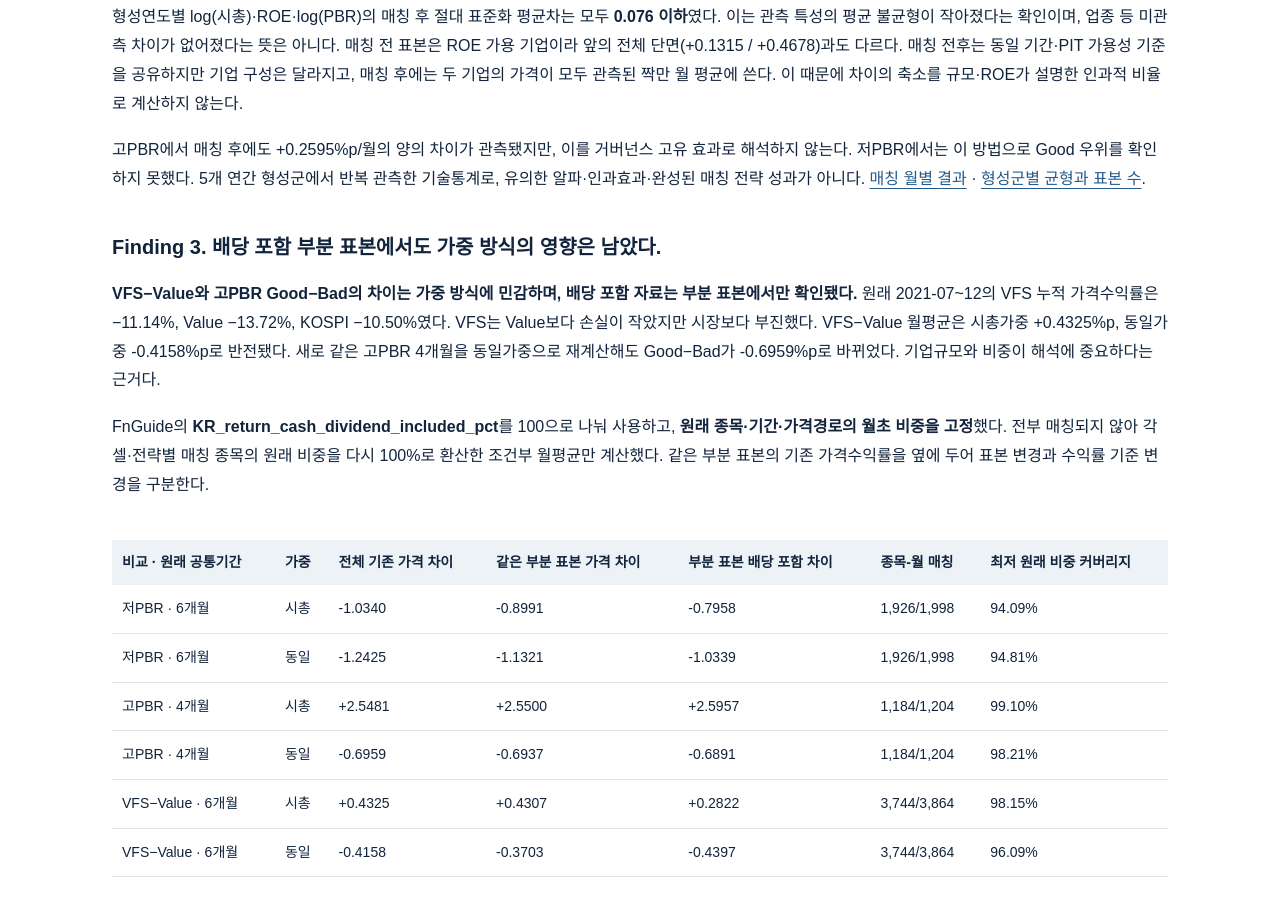
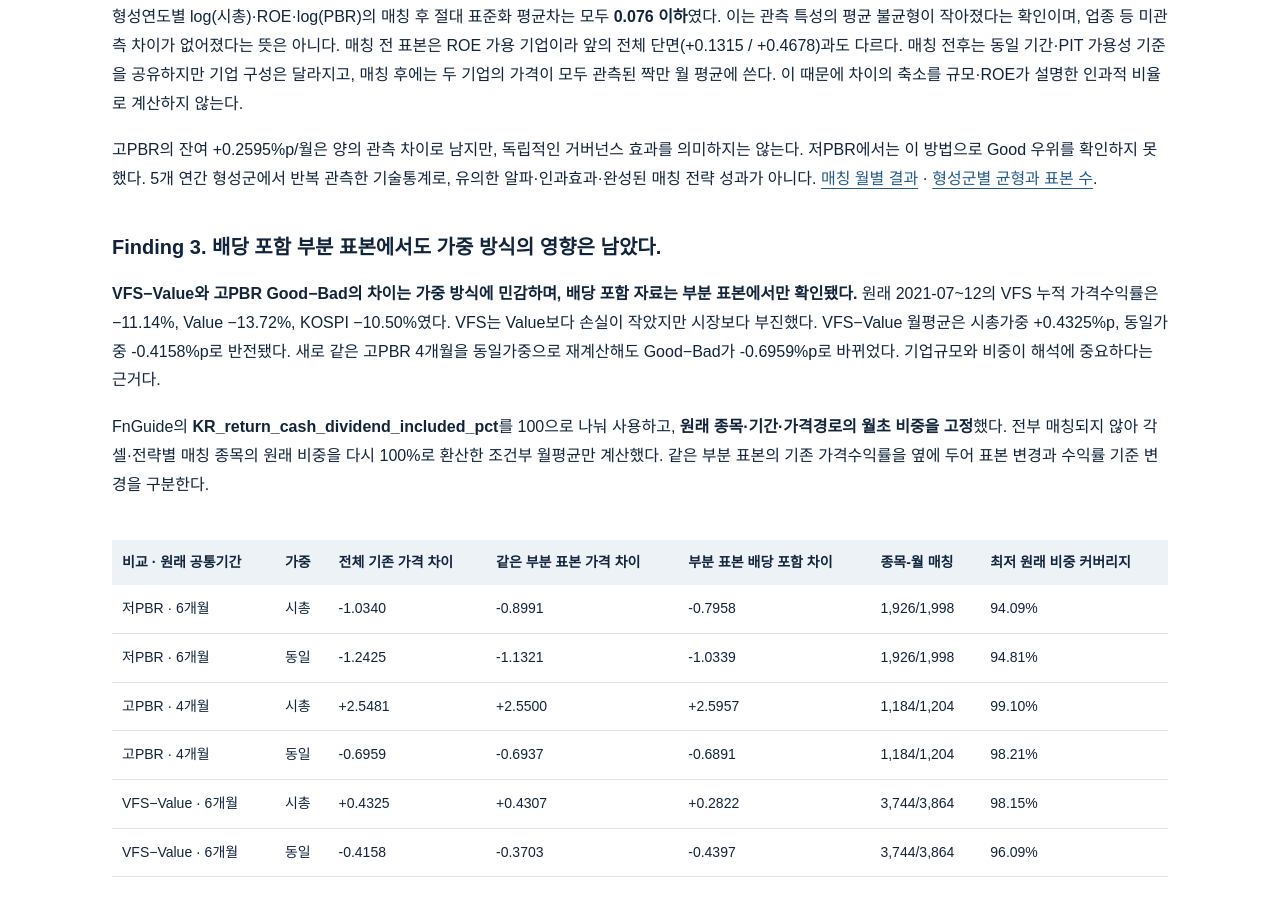
Before and after one commit to bucheoncityboy/mirae-governance-vfs-research, a website: page dashboard/index.html in a window 1280 px wide. Shown: the part 3792-4706 px from the top of the page. Drawn offline with Linux system fonts and the light colour scheme.

Commit message:
Align dashboard matched-return interpretation with generated research text

```diff
--- a/dashboard/index.html
+++ b/dashboard/index.html
@@ -123,7 +123,7 @@
 </tbody></table></div>
 <div class="chart-wrap"><img src="supplement/matching.svg" alt="규모·PIT ROE·PBR 매칭 후 고PBR 차이는 줄고 저PBR 차이는 음수로 바뀌었다"></div>
 <p>형성연도별 log(시총)·ROE·log(PBR)의 매칭 후 절대 표준화 평균차는 모두 <strong>0.076 이하</strong>였다. 이는 관측 특성의 평균 불균형이 작아졌다는 확인이며, 업종 등 미관측 차이가 없어졌다는 뜻은 아니다. 매칭 전 표본은 ROE 가용 기업이라 앞의 전체 단면(+0.1315 / +0.4678)과도 다르다. 매칭 전후는 동일 기간·PIT 가용성 기준을 공유하지만 기업 구성은 달라지고, 매칭 후에는 두 기업의 가격이 모두 관측된 짝만 월 평균에 쓴다. 이 때문에 차이의 축소를 규모·ROE가 설명한 인과적 비율로 계산하지 않는다.</p>
-<p>고PBR에서 매칭 후에도 +0.2595%p/월의 양의 차이가 관측됐지만, 이를 거버넌스 고유 효과로 해석하지 않는다. 저PBR에서는 이 방법으로 Good 우위를 확인하지 못했다. 5개 연간 형성군에서 반복 관측한 기술통계로, 유의한 알파·인과효과·완성된 매칭 전략 성과가 아니다. <a href="https://github.com/bucheoncityboy/mirae-governance-vfs-research/blob/main/outputs/supplement/matching_monthly.csv">매칭 월별 결과</a> · <a href="https://github.com/bucheoncityboy/mirae-governance-vfs-research/blob/main/outputs/supplement/matching_balance.csv">형성군별 균형과 표본 수</a>.</p>
+<p>고PBR의 잔여 +0.2595%p/월은 양의 관측 차이로 남지만, 독립적인 거버넌스 효과를 의미하지는 않는다. 저PBR에서는 이 방법으로 Good 우위를 확인하지 못했다. 5개 연간 형성군에서 반복 관측한 기술통계로, 유의한 알파·인과효과·완성된 매칭 전략 성과가 아니다. <a href="https://github.com/bucheoncityboy/mirae-governance-vfs-research/blob/main/outputs/supplement/matching_monthly.csv">매칭 월별 결과</a> · <a href="https://github.com/bucheoncityboy/mirae-governance-vfs-research/blob/main/outputs/supplement/matching_balance.csv">형성군별 균형과 표본 수</a>.</p>
 <h3>Finding 3. 배당 포함 부분 표본에서도 가중 방식의 영향은 남았다.</h3>
 <p><strong>VFS−Value와 고PBR Good−Bad의 차이는 가중 방식에 민감하며, 배당 포함 자료는 부분 표본에서만 확인됐다.</strong> 원래 2021-07~12의 VFS 누적 가격수익률은 −11.14%, Value −13.72%, KOSPI −10.50%였다. VFS는 Value보다 손실이 작았지만 시장보다 부진했다. VFS−Value 월평균은 시총가중 +0.4325%p, 동일가중 -0.4158%p로 반전됐다. 새로 같은 고PBR 4개월을 동일가중으로 재계산해도 Good−Bad가 -0.6959%p로 바뀌었다. 기업규모와 비중이 해석에 중요하다는 근거다.</p>
 <p>FnGuide의 <strong>KR_return_cash_dividend_included_pct</strong>를 100으로 나눠 사용하고, <strong>원래 종목·기간·가격경로의 월초 비중을 고정</strong>했다. 전부 매칭되지 않아 각 셀·전략별 매칭 종목의 원래 비중을 다시 100%로 환산한 조건부 월평균만 계산했다. 같은 부분 표본의 기존 가격수익률을 옆에 두어 표본 변경과 수익률 기준 변경을 구분한다.</p>
```
